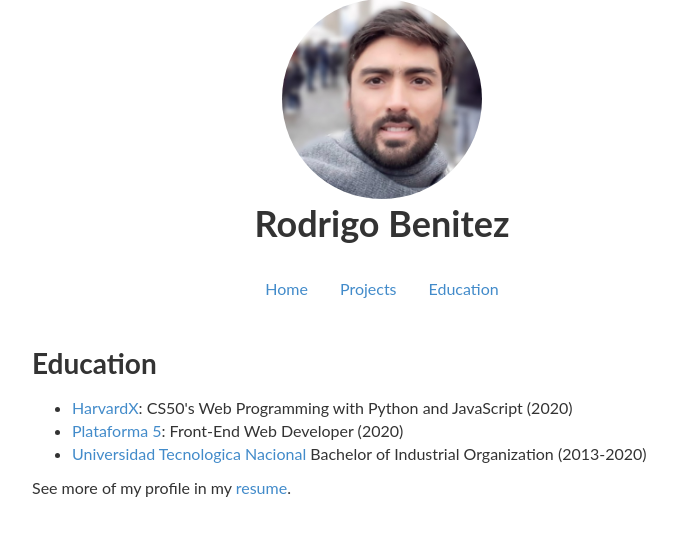
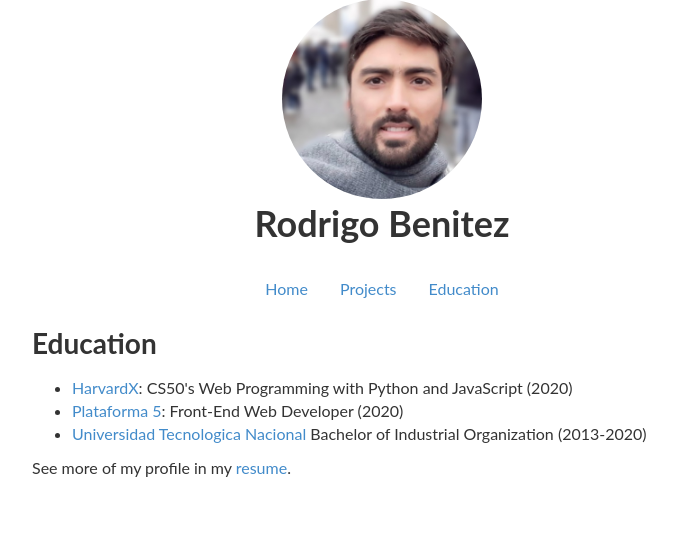
Before and after one commit to rodrigorbenitez/my-personal-web, a Flask app: page /education in a window 1280 px wide. Shown: the part 51-587 px from the top of the page, without its empty margins (258-935 px from the left). Run offline with Flask 2, Linux system fonts and the light colour scheme; some libraries are stand-ins or nearby versions.

Commit message:
css changes

```diff
--- a/templates/education.html
+++ b/templates/education.html
@@ -1,6 +1,6 @@
 {% extends "layout.html" %}
 {% block content %}
-    <div class="container page-content" style="margin-top: 340px;">
+<div class="container page-content">
     <h1>Education</h1>
     <ul>
         <li><a href="https://vpal.harvard.edu/harvardx">HarvardX</a>: CS50's Web Programming with Python and JavaScript (2020)</li>
```
Lines whose indentation alone changed are shown as unchanged.
